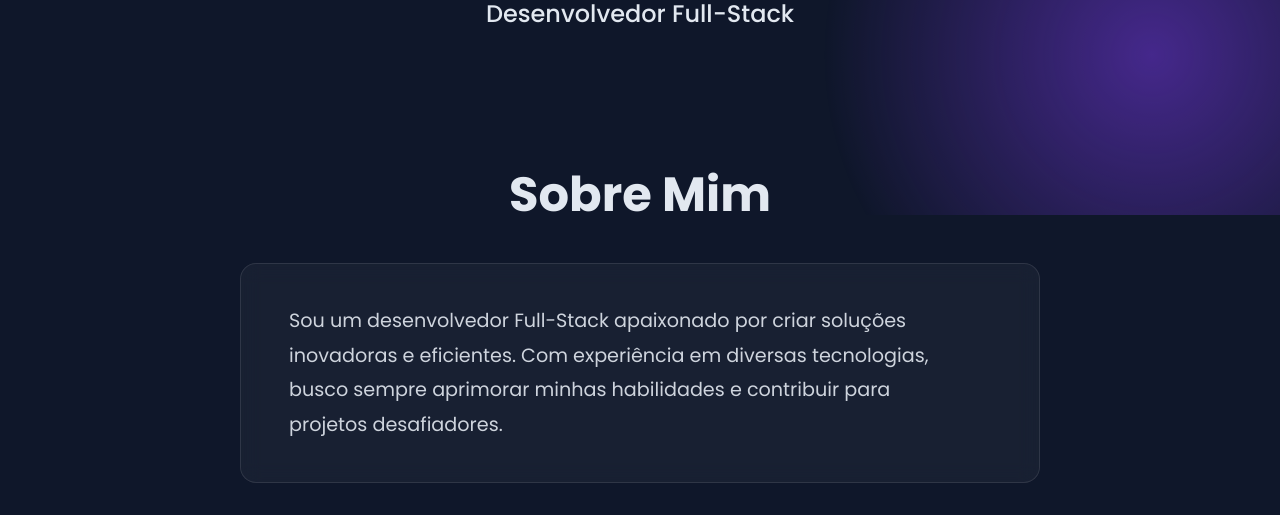
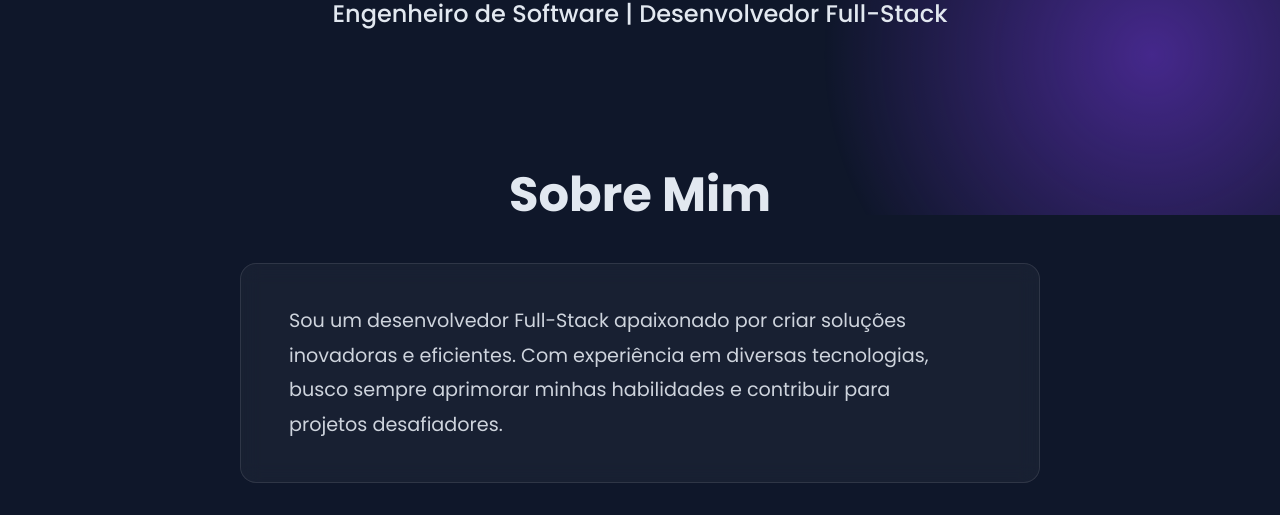
Before and after one commit to guipmartins/portfolio, a plain HTML site: page index.html in a window 1280 px wide. Shown: the part 585-1100 px from the top of the page. Drawn offline with Linux system fonts and the light colour scheme.

Commit message:
feat: atualiza titulo profissional para engenheiro de software

```diff
--- a/index.html
+++ b/index.html
@@ -55,7 +55,7 @@
         <h1>Guilherme Martins</h1>
 
         <p class="cabecalho-sub-titulo">
-            Desenvolvedor Full-Stack
+            Engenheiro de Software | Desenvolvedor Full-Stack
         </p>
     </main>
 
```
